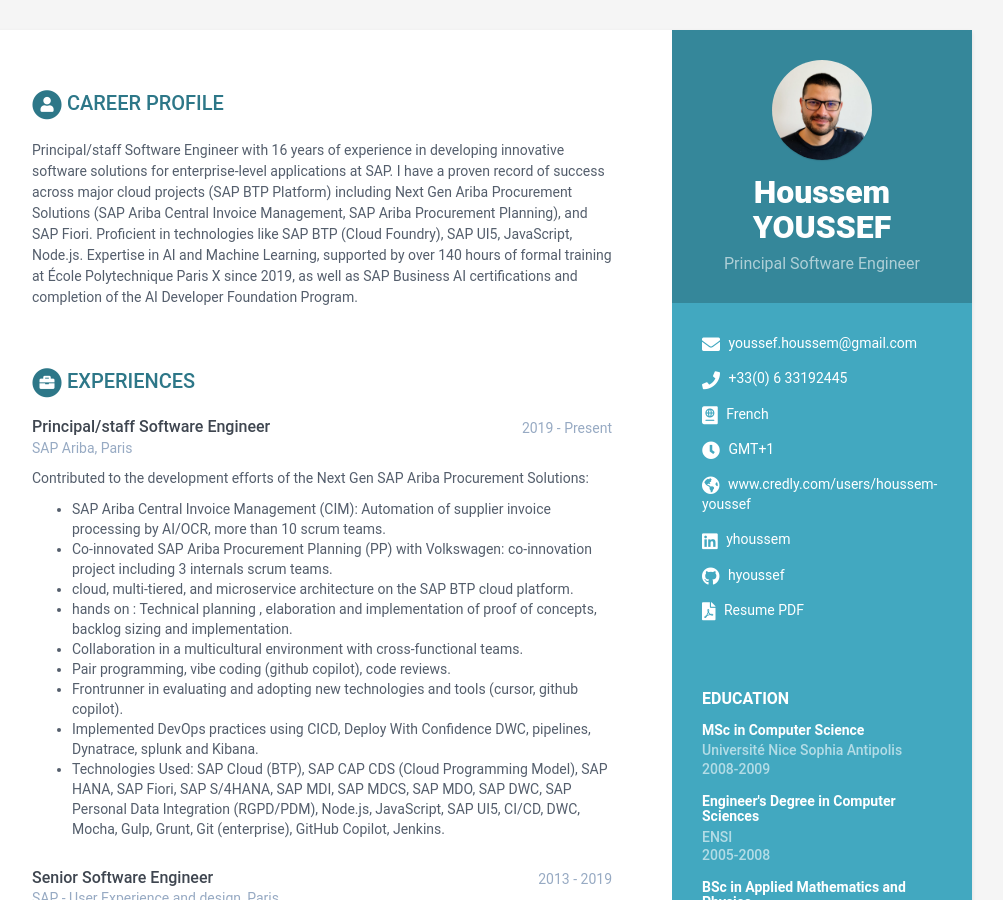
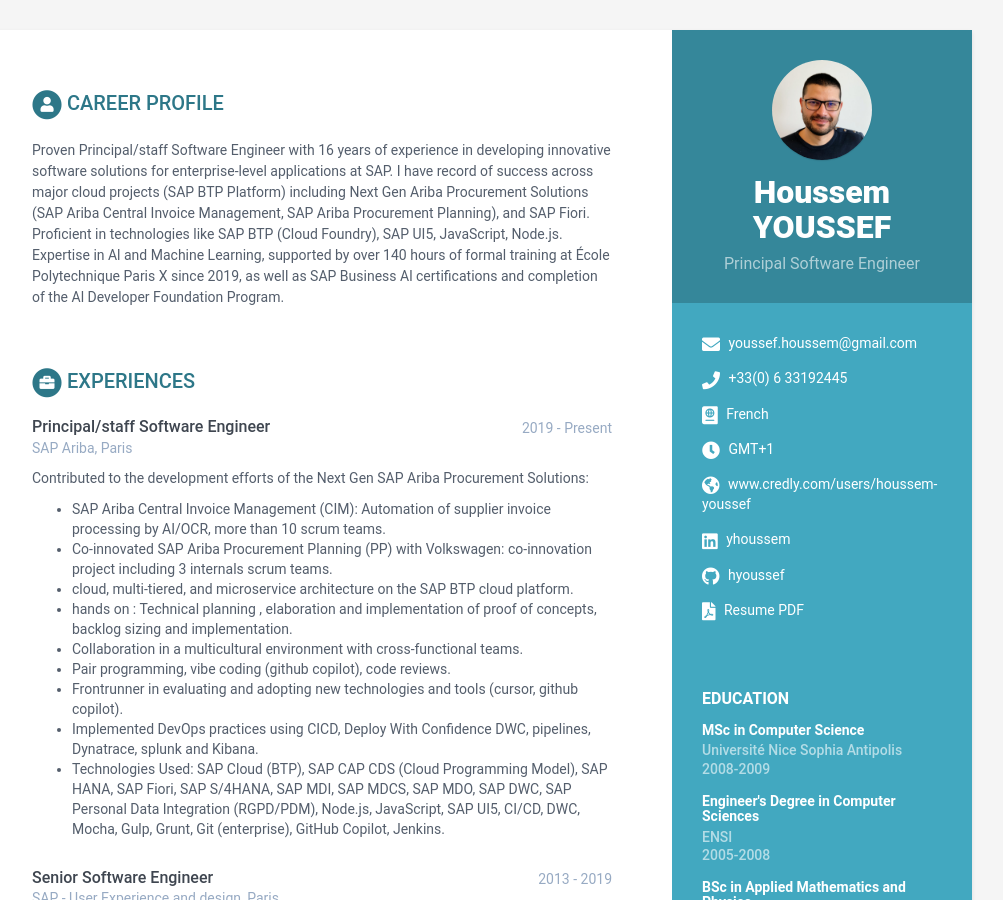
Before and after one commit to hyoussef/online-cv, a Jekyll site: the page built from index.html, in a window 1280 px wide and 900 px high. Shown: the whole window, without its empty margins (168-1171 px from the left). Built offline with Jekyll 4.4.1, drawn with Linux system fonts in a browser that asks for light colours.

```diff
--- a/_data/data.yml
+++ b/_data/data.yml
@@ -55,11 +55,7 @@ sidebar:
 career-profile:
     title: Career Profile
     summary: |
-
-      Principal/staff Software Engineer with 16 years of experience in developing innovative software solutions for enterprise-level applications at SAP. I have a proven record of success across major cloud projects (SAP BTP Platform) including Next Gen Ariba Procurement Solutions (SAP Ariba Central Invoice Management, SAP Ariba Procurement Planning), and SAP Fiori.
-      Proficient in technologies like SAP BTP (Cloud Foundry), SAP UI5, JavaScript, Node.js.
-      Expertise in AI and Machine Learning, supported by over 140 hours of formal training at École Polytechnique Paris X since 2019, as well as SAP Business AI certifications and completion of the AI Developer Foundation Program.
-
+      Proven Principal/staff Software Engineer with 16 years of experience in developing innovative software solutions for enterprise-level applications at SAP. I have record of success across major cloud projects (SAP BTP Platform) including Next Gen Ariba Procurement Solutions (SAP Ariba Central Invoice Management, SAP Ariba Procurement Planning), and SAP Fiori. Proficient in technologies like SAP BTP (Cloud Foundry), SAP UI5, JavaScript, Node.js. Expertise in Al and Machine Learning, supported by over 140 hours of formal training at École Polytechnique Paris X since 2019, as well as SAP Business Al certifications and completion of the Al Developer Foundation Program.
 education:
     title: Education
     info:
```
